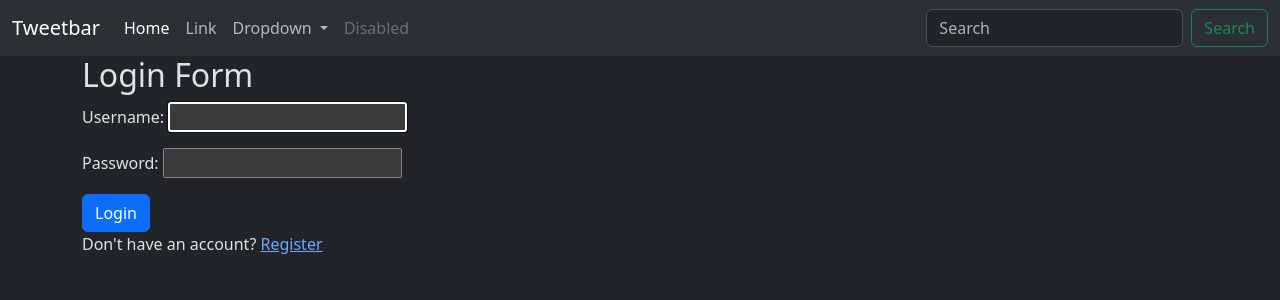
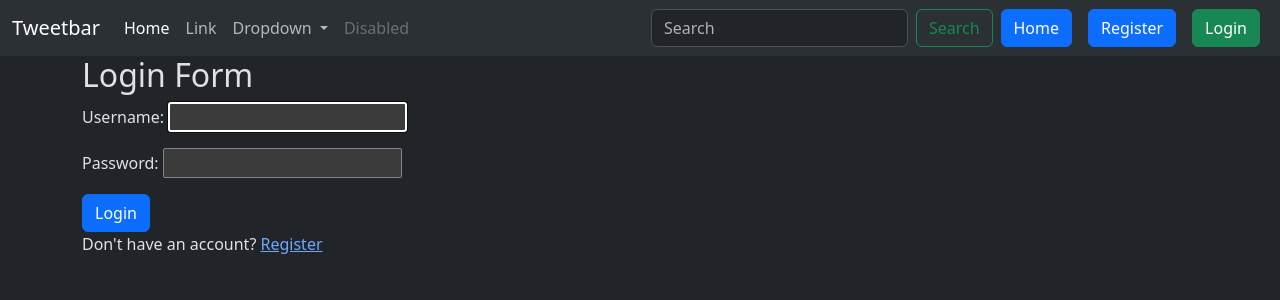
Before and after one commit to khanprabalkanti/Tweeter-Clone-Microblog-Django, a Django app: page /accounts/login/ in a window 1280 px wide. Shown: the top 300 px of the page. Run offline with Django 5.2, Linux system fonts and the light colour scheme.

Commit message:
login/logout, register, home button added

```diff
--- a/Tweeter/urls.py
+++ b/Tweeter/urls.py
@@ -23,6 +23,6 @@ from django.contrib.auth.urls import views as auth_views
 urlpatterns = [
 
     path('admin/', admin.site.urls),
-    path('', include('tweet.urls')),
+    path('tweet/', include('tweet.urls')),
     path('accounts/', include('django.contrib.auth.urls')),
 ] + static(settings.MEDIA_URL, document_root = settings.MEDIA_ROOT)
--- a/templates/layout.html
+++ b/templates/layout.html
@@ -46,6 +46,16 @@
         <input class="form-control me-2" type="search" placeholder="Search" aria-label="Search"/>
         <button class="btn btn-outline-success" type="submit">Search</button>
       </form>
+      <a href="{% url 'tweet_list' %}" class="btn btn-primary mx-2">Home</a>
+      {% if user.is_authenticated %}
+      <form method='post' action="{% url 'logout' %}">
+        {% csrf_token %}
+        <button class='btn btn-danger mx-2' type='submit'>Logout</button>
+      </form>
+      {% else %}
+      <a href="{% url 'register' %}" class="btn btn-primary mx-2">Register</a>
+      <a href="{% url 'login' %}" class="btn btn-success mx-2">Login</a>
+      {% endif %}
     </div>
   </div>
 </nav>
--- a/tweet/templates/tweet_list.html
+++ b/tweet/templates/tweet_list.html
@@ -18,8 +18,10 @@
                 <div class="card-body">
                     <h5 class="card-title">{{tweet.user.username}}</h5>
                      <p class="card-text">{{tweet.text}}</p>
+                     {% if tweet.user == user %}
                      <a href="{% url 'tweet_edit' tweet.id %}" class="btn btn-primary">Edit</a>
                      <a href="{% url 'tweet_delete' tweet.id %}" class="btn btn-danger">Delete</a>
+                     {% endif %}
                  </div>
             </div>
         {% endfor %}
```
Also changed, not shown: db.sqlite3.
